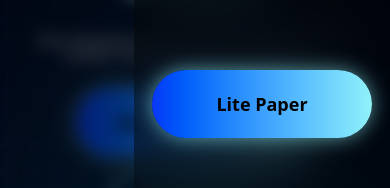
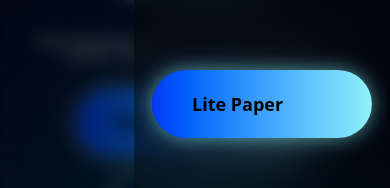
Before and after one commit to ZyraOrg/Zyra, a React (Vite) app in the folder frontend/: page / in a window 390 px wide. Both pictures are taken after a click on the button 342 px from the left and 60 px from the top of the page. Shown: the part 318-506 px from the top of the page. Built offline with nearby package versions, Linux system fonts and the light colour scheme.

Commit message:
change download litepaper to a tag

```diff
--- a/frontend/src/components/Navbar/Navbar.jsx
+++ b/frontend/src/components/Navbar/Navbar.jsx
@@ -12,11 +12,6 @@ const Navbar = () => {
 
   const toggleMobileMenu = () => {
     setIsMobileMenuOpen(!isMobileMenuOpen);
-  };
-
-  // Function to open PDF for viewing (with optional download)
-  const handleViewPdf = () => {
-    window.open("/Zyra-LitePaper-2025.pdf", "_blank");
   };
 
   return (
@@ -84,7 +79,10 @@ const Navbar = () => {
             {/* Menu content */}
             <div className="fixed top-0 right-0 z-50 flex flex-col items-center justify-center w-64 h-full space-y-8 border border-transparent/40 bg-black/40 backdrop-blur-xl">
               {/* Lite Paper button - opens PDF for viewing with optional download */}
-              <button
+              <a
+                href="/Zyra-Litepaper-2025.pdf"
+                target="_blank"
+                rel="noopener noreferrer"
                 className="px-10 py-5 min-w-[220px] rounded-full
                            text-black font-roboto font-extrabold text-lg
                            shadow-[0_0_20px_rgba(145,242,249,0.6)]
@@ -94,10 +92,9 @@ const Navbar = () => {
                 data-aos="slide-left"
                 data-aos-duration="500"
                 data-aos-delay="100"
-                onClick={handleViewPdf}
               >
                 Lite Paper
-              </button>
+              </a>
             </div>
           </>
         )}
```
